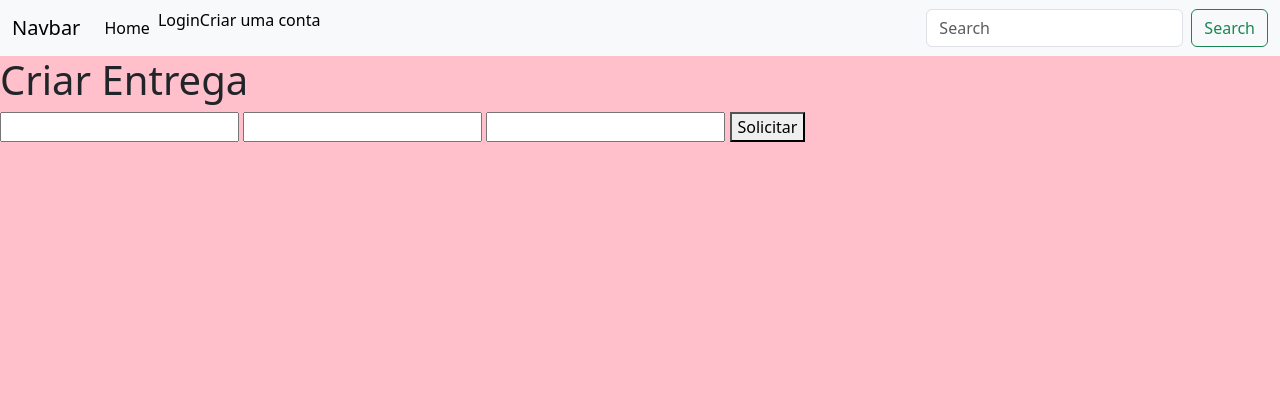
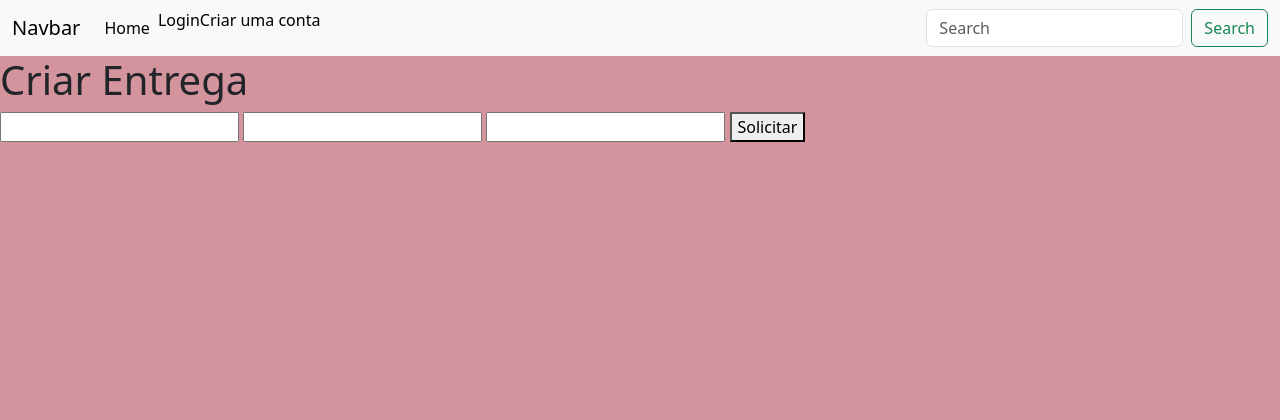
Before and after one commit to sampaioRayssa/intwebannualproject, a Flask app: page /createdelivery in a window 1280 px wide. Shown: the top 420 px of the page. Run offline with Flask 3, Linux system fonts and the light colour scheme.

Commit message:
adrielly

```diff
--- a/static/css/style.css
+++ b/static/css/style.css
@@ -1,6 +1,6 @@
 body,head{
    height:100%;
-   background-color: pink;
+   background-color: #d4949e;
 
 }
 
```
